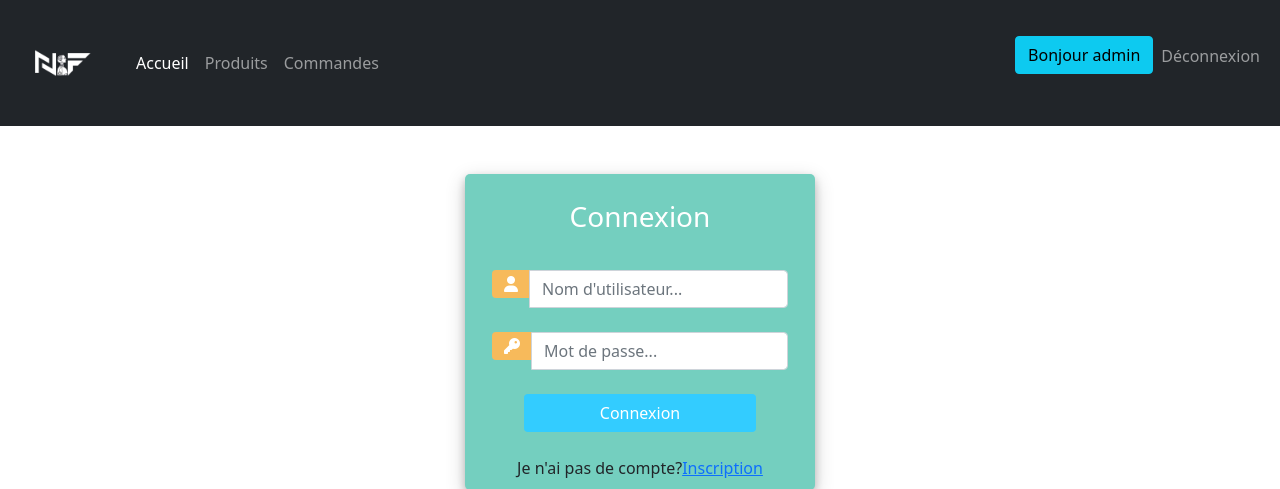
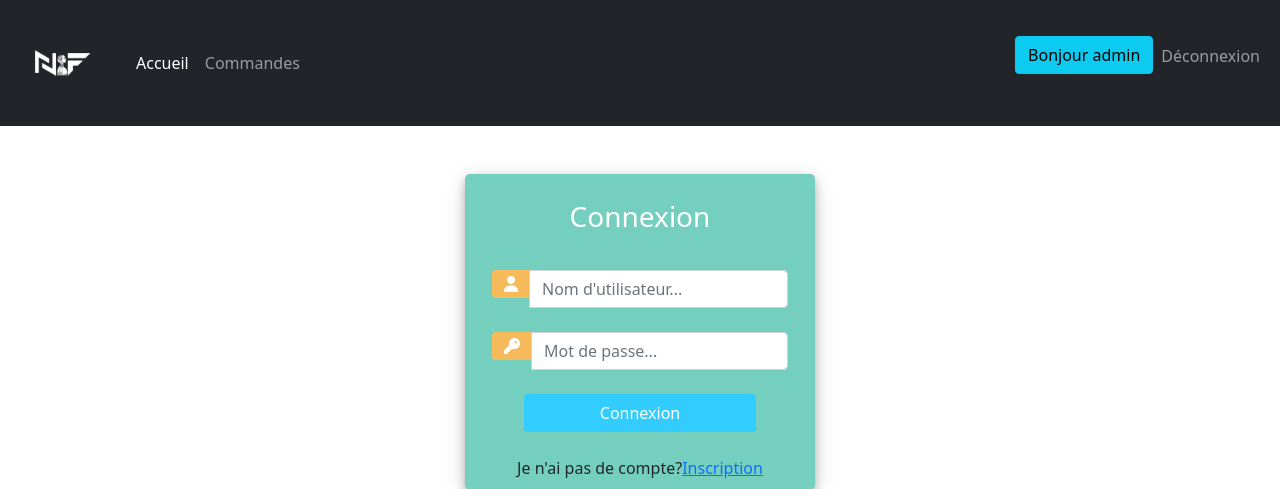
Before and after one commit to Nunofds/gestionCommande-Stock_django4, a Django app: page /compte/connexion/ in a window 1280 px wide. Shown: the top 489 px of the page. Run offline with Django 4.2, Linux system fonts and the light colour scheme; a user stored in the database is signed in; some libraries are stand-ins or nearby versions.

Commit message:
delete products in navbar

```diff
--- a/templates/base/navbar.html
+++ b/templates/base/navbar.html
@@ -10,9 +10,6 @@
                 <ul class="navbar-nav me-auto mb-2 mb-lg-0">
                     <li class="nav-item">
                         <a class="nav-link active" aria-current="page" href="{% url 'product:home' %}">Accueil</a>
-                    </li>
-                    <li class="nav-item">
-                        <a class="nav-link" href="{% url 'product:home' %}">Produits</a>
                     </li>
                     <li class="nav-item">
                         <a class="nav-link" href="{% url 'command:list_command' %}">Commandes</a>
```
